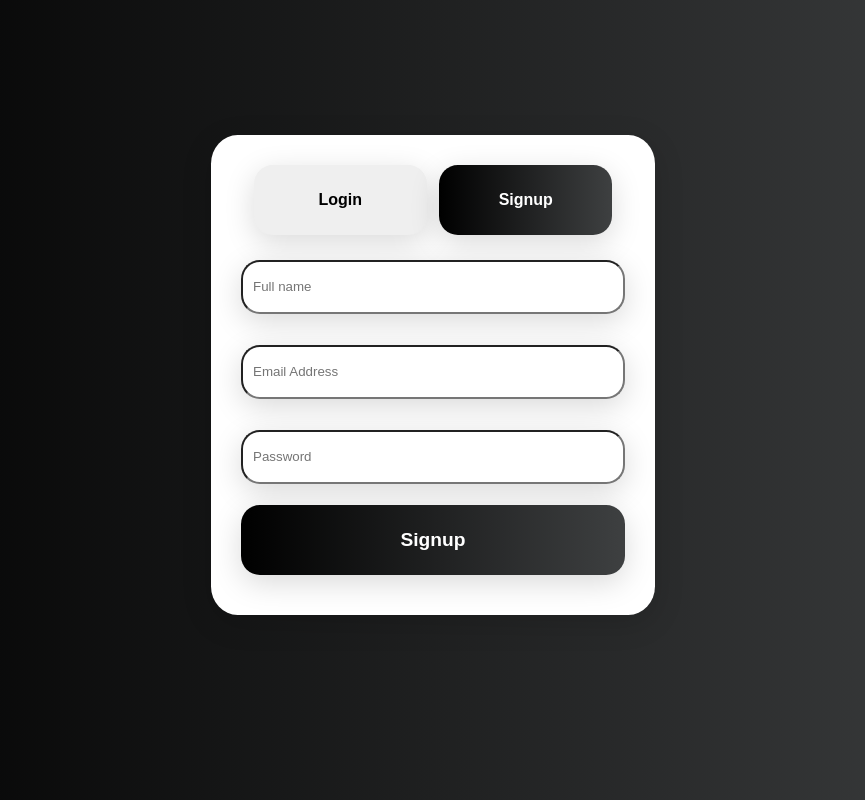
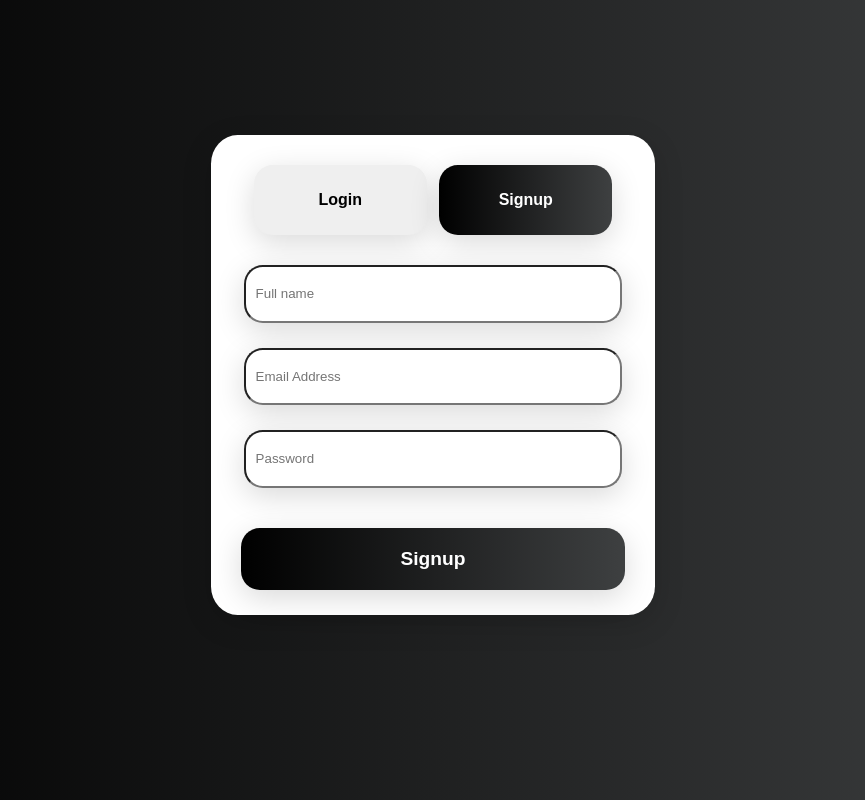
Before and after one commit to Aryanluthra1911/3_todo_with_login_signup, a website: page public/signup.html in a window 1280 px wide. Shown: the whole page, without its empty margins (207-1072 px from the left). Drawn offline with nearby package versions, Linux system fonts and the light colour scheme.

Commit message:
Refactor login and signup forms to use semantic HTML and improve user experience with form submission handling

```diff
--- a/public/script.js
+++ b/public/script.js
@@ -1,7 +1,7 @@
 let login = document.getElementById('login');
 let signup = document.getElementById('signup')
-let signup2 = document.getElementById('signup2');
-let login2 = document.getElementById('login2');
+let loginform = document.getElementById('loginform');
+let signupform = document.getElementById('signupform');
 let messagebox = document.getElementById('message')
 let url = window.location.href
 
@@ -23,16 +23,26 @@ var move_to_login = ()=>{
 }
 
 if (url === "http://localhost:4444/login") {
-    login2.addEventListener('click',()=>{
-        console.log('clicked')
+    loginform.addEventListener('submit',(event)=>{
+        event.preventDefault();
         let email = (document.getElementById('email')).value;
         let password = (document.getElementById('password')).value;
+
         axios.post('/login',{
             email:email,
             password:password
         }).then((res)=>{
             if(!res.data.success){
-                messagebox.innerText= res.data.message;
+                if(res.data.message === 'User Not Found'){
+                    setTimeout(()=>{
+                        window.location.href = '/signup';
+                    },3000)
+                    messagebox.innerText= res.data.message+' Redirecting to Signup...';
+                }
+                else{
+                    messagebox.innerText= res.data.message;
+                }
+
             }
             else{
                 window.location.href = '/login_success';
@@ -44,7 +54,8 @@ if (url === "http://localhost:4444/login") {
 }
 
 if (url === "http://localhost:4444/signup") {
-    signup2.addEventListener('click',()=>{
+    signupform.addEventListener('submit',(event)=>{
+        event.preventDefault();
         let name = (document.getElementById('name')).value;
         let email = (document.getElementById('email')).value;
         let password = (document.getElementById('password')).value;
--- a/public/signup.html
+++ b/public/signup.html
@@ -3,7 +3,7 @@
 <head>
     <meta charset="UTF-8">
     <meta name="viewport" content="width=device-width, initial-scale=1.0">
-    <title>Document</title>
+    <title>signup</title>
     <link rel="stylesheet" href="style.css">
     <style>
         .box{
@@ -22,21 +22,14 @@
                 <button id="signup" class="active">Signup</button>
             </div>
             <p id="message"></p>
+            <form action="" class="details" id="signupform" style="height: 350px;">
+                <input type="text" placeholder="Full name" id="name">
+                <input type="email" placeholder="Email Address" name="" id="email">
+                <input type="password" placeholder="Password" name="" id="password">
+                <button id="signup2" type="submit">Signup</button>
+            </form>
 
-            <div id="details">
-                <div class="box" style="padding-top: 0.5cm;">
-                    <input type="text" placeholder="Full name" id="name">
-                </div>
-                <div class="box">
-                    <input type="email" placeholder="Email Address" name="" id="email">
-                </div>
-                <div class="box" style="padding-bottom:5 ;">
-                    <input type="password" placeholder="Password" name="" id="password">
-                </div>
-            </div>
-            <div class="box">
-                <button id="signup2">Signup</button>
-            </div>
+
         </div>
     </div>
     <script src="./script.js" defer></script>
--- a/public/style.css
+++ b/public/style.css
@@ -65,46 +65,45 @@ header{
     font-weight: 700;
     background: linear-gradient(to right,rgb(0, 0, 0),rgb(62, 64, 65));
 }
-#details{
+.details{
     width: 100%;
-    height: 250px;
+    height: 300px;
+    display: flex;
+    flex-direction: column;
     align-items: center;
-    justify-content: center;
+    justify-content: flex-start;
     column-gap: 10px;
 }
-.box{
-    padding-top: 40px;
-    display: flex;
-    align-items: end;
-    justify-content: center;
-    height: 55px;
-    width: 100%;
-}
+
 #email{
+    margin-top: 25px;
     padding-left: 10px;
-    width: 100%;
-    height: 50px;
+    width: 95%;
+    height: 60px;
     border-radius: 0.5cm;
     box-shadow: 0 8px 30px rgba(0, 0, 0, 0.15);
 }
 #password{
+    margin-top: 25px;
     padding-left: 10px;
-    width: 100%;
-    height: 50px;
+    width: 95%;
+    height: 60px;
     border-radius: 0.5cm;
     box-shadow: 0 8px 30px rgba(0, 0, 0, 0.15);
 }
 #name{
+    margin-top: 25px;
     padding-left: 10px;
-    width: 100%;
-    height: 50px;
+    width: 95%;
+    height: 60px;
     border-radius: 0.5cm;
     box-shadow: 0 8px 30px rgba(0, 0, 0, 0.15);
 }
 #login2{
+    margin-top: 40px;
     color: #ffff;
     height: 70px;
-    width: 100%;
+    width: 98%;
     border-radius: 0.5cm;
     font-size: larger;
     font-weight: 700;
@@ -113,6 +112,7 @@ header{
     background: linear-gradient(to right,rgb(0, 0, 0),rgb(62, 64, 65));
 }
 #signup2{
+    margin-top: 40px;
     color: #ffff;
     height: 70px;
     width: 100%;
```
Also changed, not shown: public/login.html (+6 -12 lines).
